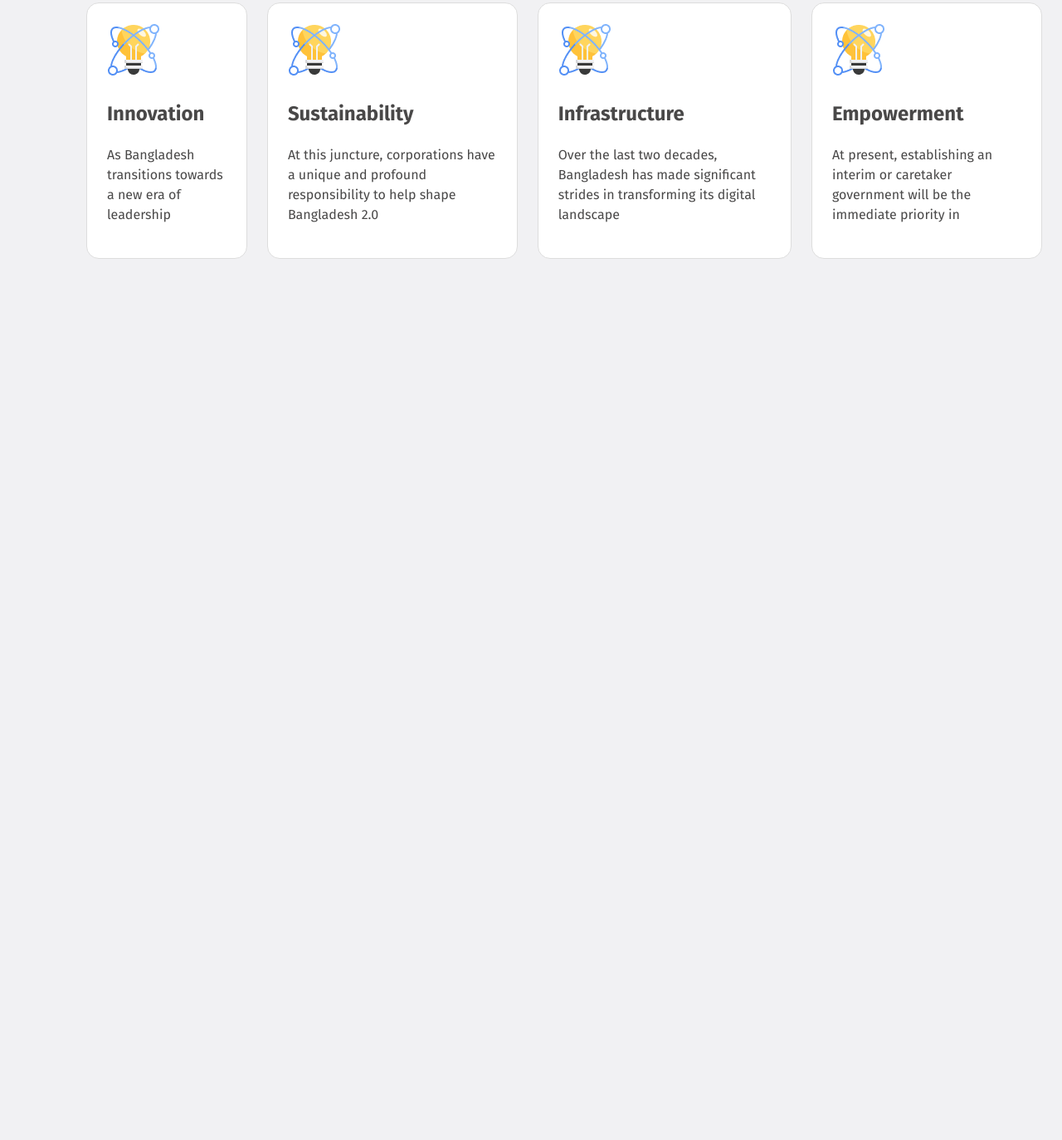
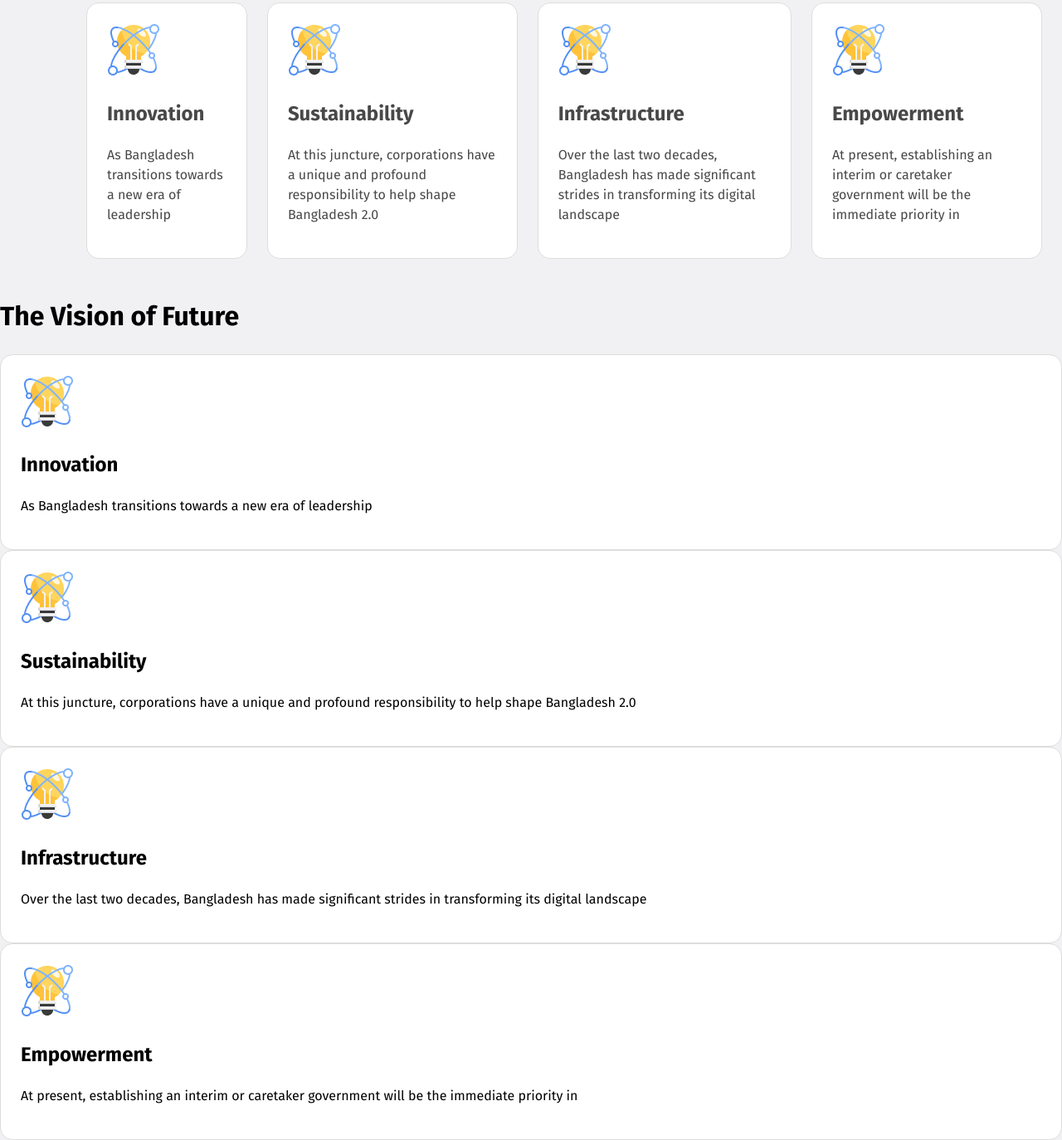
Before and after one commit to sayedweb112/BH-11_Assignment-1, a plain HTML site: page index.html in a window 1280 px wide. Shown: the part 1031-2405 px from the top of the page at 83% size. Before the commit the page ends 1387 px from the top, so only its background shows below. Drawn offline with Linux system fonts and the light colour scheme.

Commit message:
added pillars

```diff
--- a/index.html
+++ b/index.html
@@ -57,7 +57,40 @@
         </div>
     </div>
 
+    <!-- The Vision of Future -->
+    <div class="all-vision">
+        <h1>The Vision of Future</h1>
+        <div class="vision">
 
+            <div class="pillars-box">
+                <img src="./assets/card-icon.png" alt="">
+                <h2>Innovation</h2>
+                <p class="pillars-description">As Bangladesh transitions towards a new era of leadership
+                </p>
+            </div>
+            <div class="pillars-box">
+                <img src="./assets/card-icon.png" alt="">
+                <h2>Sustainability</h2>
+                <p class="pillars-description">At this juncture, corporations have a unique and profound responsibility
+                    to help shape Bangladesh 2.0
+                </p>
+            </div>
+            <div class="pillars-box">
+                <img src="./assets/card-icon.png" alt="">
+                <h2>Infrastructure</h2>
+                <p class="pillars-description">Over the last two decades, Bangladesh has made significant strides in
+                    transforming its digital
+                    landscape
+                </p>
+            </div>
+            <div class="pillars-box">
+                <img src="./assets/card-icon.png" alt="">
+                <h2>Empowerment</h2>
+                <p class="pillars-description">At present, establishing an interim or caretaker government will be the
+                    immediate priority in</p>
+            </div>
+        </div>
+    </div>
 
 </main>
 
```
